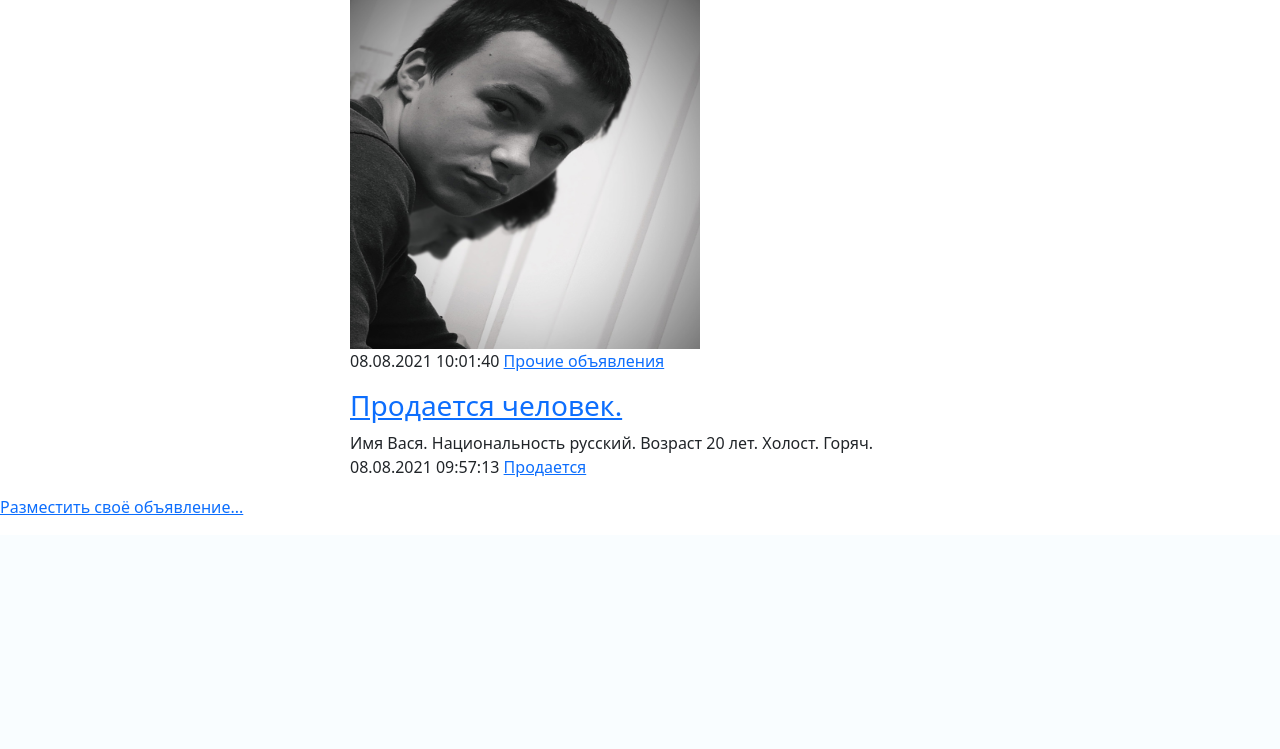
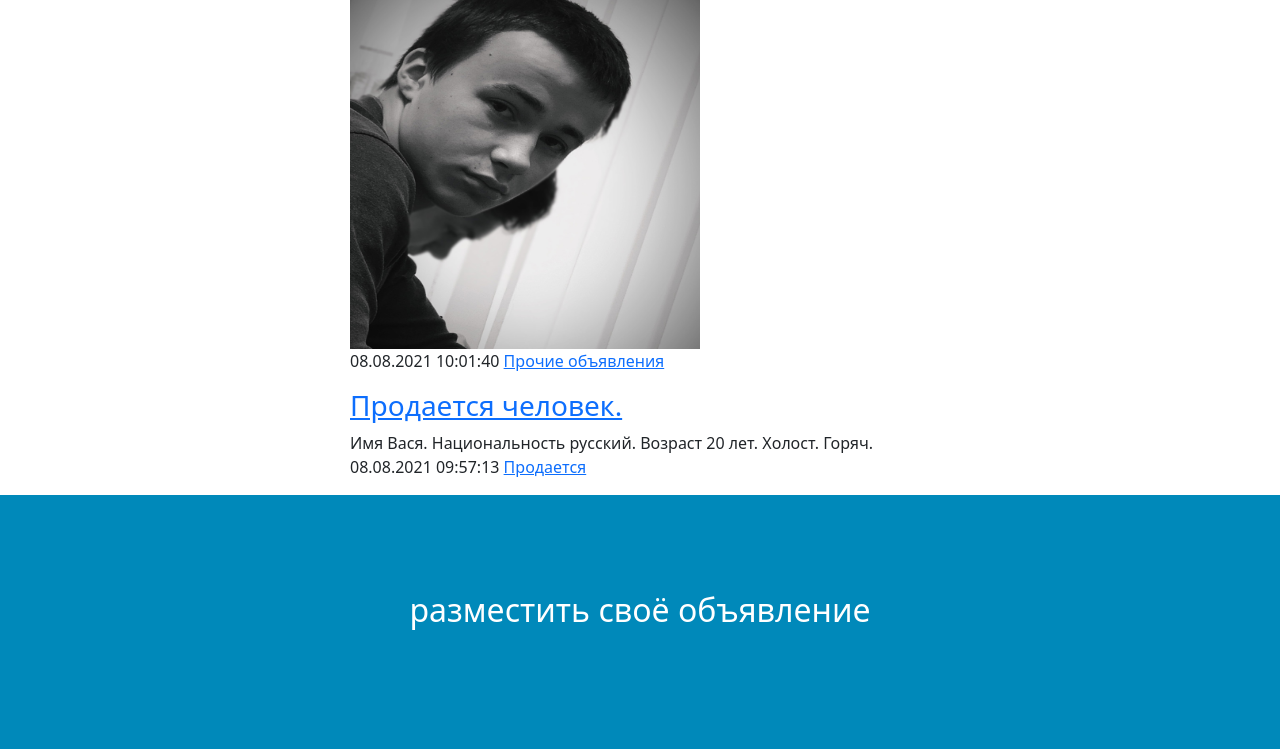
Before and after one commit to filkayar/second_django, a Django app: page / in a window 1280 px wide. Shown: the part 3091-3840 px from the top of the page. Before the commit the page ends 3606 px from the top, so only its background shows below. Run offline with Django 3.2, Linux system fonts and the light colour scheme; data comes from the database, SQL or seed files in the repository; some libraries are stand-ins or nearby versions.

Commit message:
добавил футер

```diff
--- a/second_django_project/stena/templates/layout/base.html
+++ b/second_django_project/stena/templates/layout/base.html
@@ -57,13 +57,19 @@
         </div>
     </div>
 
-    <div id="footer">
-        {% block footer %}
-        {% endblock %}
+<footer class="bd-footer py-5" style="background-color: var(--color3);">
+    <div class="container py-5">
+        <div class="row">
+            <div class="col-12 mb-3 text-center">
+                {% block footer %}
+                {% endblock %}
+            </div>
+        </div>
     </div>
+</footer>
 
-    <script src="{% static 'fontawesome_free/js/all.js' %}"></script>
-    <script src="{% static 'bootstrap5/js/bootstrap.bundle.min.js' %}"></script>
+<script src="{% static 'fontawesome_free/js/all.js' %}"></script>
+<script src="{% static 'bootstrap5/js/bootstrap.bundle.min.js' %}"></script>
 </body>
 
 </html>
--- a/second_django_project/stena/templates/stena/index.html
+++ b/second_django_project/stena/templates/stena/index.html
@@ -25,7 +25,7 @@
 
 
 {% block footer %}
-<a href="{% url 'add' %}" id="new">
-    <p id="foot1">Разместить своё объявление...</p>
+<a href="{% url 'add' %}" id="new" style="text-decoration: none; color: white;">
+    <h2 id="foot1">разместить своё объявление</h2>
 </a>
 {% endblock %}
```
